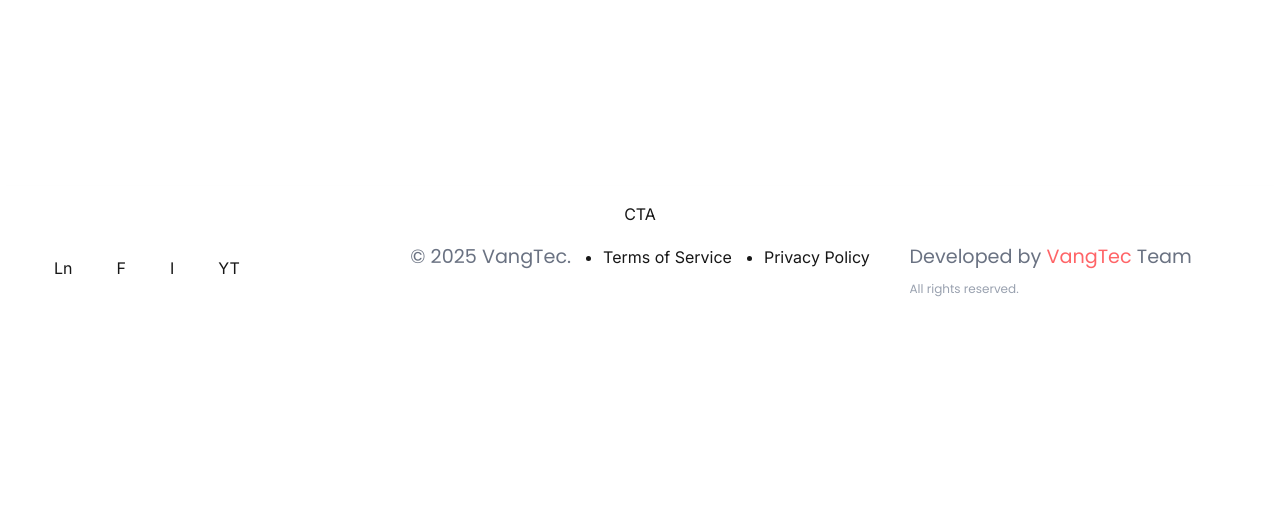
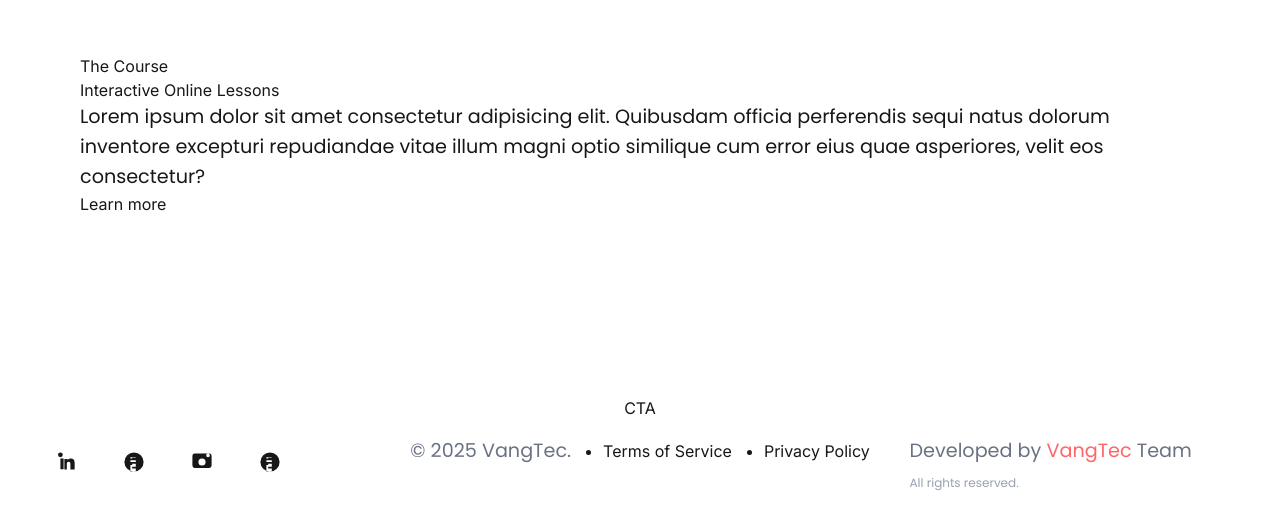
Before and after one commit to 4ctechnologies/4cTec-site, a Next.js app: page / in a window 1280 px wide. Shown: the part 1774-2302 px from the top of the page. Before the commit the page ends 2108 px from the top, so only its background shows below. Built offline with nearby package versions, Linux system fonts and the light colour scheme.

Commit message:
added several components

```diff
--- a/app/page.tsx
+++ b/app/page.tsx
@@ -20,7 +20,7 @@ export default function Home() {
                 </button>
               </Link>
               <Link href={"/about"}>
-                <button className='bg-secondary text-white px-4 py-2 rounded-lg hover:border-primary border border-secondary transition duration-300 ease-in-out ml-4 cursor-pointer'>
+                <button className='bg-secondary text-white px-4 py-2 rounded-lg hover:border-primary border border-secondary transition duration-300 ease-in-out cursor-pointer'>
                   Learn More
                 </button>
               </Link>
@@ -38,19 +38,31 @@ export default function Home() {
               Lorem ipsum dolor, sit amet consectetur adipisicing elit. Maiores
               voluptas omnis harum eos. Maiores voluptas omnis harum eos.
             </p>
-            <div className='flex justify-center md:justify-start'>
+            <div className='flex justify-center gap-4 md:justify-start'>
               <Link href={"/about"}>
-                <button className='bg-secondary text-white px-4 py-2 rounded-lg hover:border-primary border border-secondary transition duration-300 ease-in-out ml-4 cursor-pointer'>
+                <button className='bg-secondary text-white px-4 py-2 rounded-lg hover:border-secondary hover:bg-white hover:text-secondary border border-secondary transition duration-300 ease-in-out cursor-pointer'>
                   Learn More
                 </button>
               </Link>
               <Link href={"/register"}>
-                <button className='bg-primary text-white px-4 py-2 rounded-lg hover:bg-secondary border-primary border  transition duration-300 ease-in-out cursor-pointer'>
+                <button className=' text-secondary px-4 py-2 rounded-lg hover:bg-secondary  border border-white hover:text-white hover:border-secondary  transition duration-300 ease-in-out cursor-pointer'>
                   Get Started
                 </button>
               </Link>
             </div>
           </div>
+          <div className="bg-[url('/images/hero-bg.jpg')] bg-cover bg-center bg-no-repeat rounded-lg w-full h-full text-white"></div>
+        </section>
+        <section>
+          <h3>The Course</h3>
+          <h1>Interactive Online Lessons</h1>
+          <p>
+            Lorem ipsum dolor sit amet consectetur adipisicing elit. Quibusdam
+            officia perferendis sequi natus dolorum inventore excepturi
+            repudiandae vitae illum magni optio similique cum error eius quae
+            asperiores, velit eos consectetur?
+          </p>
+          <Link href={"/about"}>Learn more</Link>
         </section>
       </main>
     </div>
--- /dev/null
+++ b/components/FeatureCard.tsx
@@ -0,0 +1,18 @@
+import Image from "next/image";
+export interface FeatureCardProps {
+  image: string;
+  description: string;
+}
+const FeatureCard = ({ image, description }: FeatureCardProps) => {
+  return (
+    <div>
+      <Image src={image} alt={`${description.slice(0, 20)}...`} />
+      <p>
+        Lorem ipsum dolor sit amet consectetur adipisicing elit. Harum doloribus
+        laborum quis dolor at, deserunt, sunt consectetur, nulla temporibus quia
+        soluta. Amet quae et eius ducimus. Minima officia quas accusamus?
+      </p>
+    </div>
+  );
+};
+export default FeatureCard;
--- /dev/null
+++ b/components/FeatureSection.tsx
@@ -0,0 +1,65 @@
+import { useState } from "react";
+import FeatureCard from "./FeatureCard";
+import { FeatureCardProps } from "./FeatureCard";
+
+const FeatureSection = ({ features }: { features: FeatureCardProps[] }) => {
+  const [selectedCard, setSelectedCard] = useState<number | null>(null);
+  // create a sliding section with 10 cards in a single line with overflown cards. with two left and right arrows to sctoll card by cards
+  // with a 2 or 3 pixel heighe scroll bar with white handle and light gray bar looks like a line
+  return (
+    <div className='flex overflow-x-auto scrollbar-thin scrollbar-thumb-gray-300 scrollbar-track-gray-100'>
+      {/* left button to move and select the next card */}
+      <button
+        className='absolute left-0 top-1/2 transform -translate-y-1/2 bg-white rounded-full p-2 shadow-md'
+        onClick={() => {
+          if (selectedCard !== null && selectedCard > 0) {
+            setSelectedCard(selectedCard - 1);
+          }
+        }}
+      >
+        <svg
+          xmlns='http://www.w3.org/2000/svg'
+          className='h-6 w-6'
+          viewBox='0 0 20 20'
+          fill='currentColor'
+          aria-hidden='true'
+        >
+          <path
+            fillRule='evenodd'
+            d='M10.293 15.293a1 1 0 01-1.414 0L4.586 10l4.293-4.293a1 1 0 011.414 1.414L7.414 10l2.879 2.879a1 1 0 010 1.414z'
+            clipRule='evenodd'
+          />
+        </svg>
+      </button>
+      {/* right button to move and select the next card */}
+      <button
+        className='absolute right-0 top-1/2 transform -translate-y-1/2 bg-white rounded-full p-2 shadow-md'
+        onClick={() => {
+          if (selectedCard !== null && selectedCard < features.length - 1) {
+            setSelectedCard(selectedCard + 1);
+          }
+        }}
+      >
+        <svg
+          xmlns='http://www.w3.org/2000/svg'
+          className='h-6 w-6'
+          viewBox='0 0 20 20'
+          fill='currentColor'
+          aria-hidden='true'
+        >
+          <path
+            fillRule='evenodd'
+            d='M9.707 4.293a1 1 0 011.414 0L15.414 10l-4.293 4.293a1 1 0 01-1.414-1.414L12.586 10l-2.879-2.879a1 1 0 010-1.414z'
+            clipRule='evenodd'
+          />
+        </svg>
+      </button>
+      {features.map((feature, index) => (
+        <div key={index} className='flex-shrink-0 w-1/5 p-2'>
+          <FeatureCard {...feature} />
+        </div>
+      ))}
+    </div>
+  );
+};
+export default FeatureSection;
--- a/components/Footer.tsx
+++ b/components/Footer.tsx
@@ -13,7 +13,20 @@ export default function Footer() {
                 target='_blank'
                 rel='noopener noreferrer'
               >
-                Ln
+                {/* svg for LinkedIn */}
+                <svg
+                  xmlns='http://www.w3.org/2000/svg'
+                  className='h-6 w-6'
+                  viewBox='0 0 20 20'
+                  fill='currentColor'
+                  aria-hidden='true'
+                >
+                  <path
+                    fillRule='evenodd'
+                    d='M16.338 16.338 H13.67 V12.16c0-.995-.017-2.274-1.387-2.274-1.399 0-1.613 1.086-1.613 2.208v4.244H8.662V7.5h2.634v1.01h.036c.366-.694 1.261-1.426 2.594-1.426 2.775 0 3.287 1.83 3.287 4.21v5.054z M5.338 6a2 2 0 11-.001-4 2 2 0 01.001 4zm-.001 10H8V7H5.337v9z'
+                    clipRule='evenodd'
+                  />
+                </svg>
               </a>
             </li>
             <li className='hover:text-primary transition duration-300 ease-in-out py-3 px-5 border-2 hover:border-primary border-background rounded-xl'>
@@ -22,7 +35,16 @@ export default function Footer() {
                 target='_blank'
                 rel='noopener noreferrer'
               >
-                F
+                {/* svg for Facebook */}
+                <svg
+                  xmlns='http://www.w3.org/2000/svg'
+                  className='h-6 w-6'
+                  viewBox='0 0 20 20'
+                  fill='currentColor'
+                  aria-hidden='true'
+                >
+                  <path d='M10 2a8 8 0 100 16 8 8 0 000-16zm1.5 4.5h-3v1.5h3V7h-3v1.5h3V10h-3v1.5h3V14h-3v1.5h3V18h-4.5V14H7v-1.5h1.5V10H7V8.5h1.5V7H7V6h4.5z' />
+                </svg>
               </a>
             </li>
             <li className='hover:text-primary transition duration-300 ease-in-out py-3 px-5 border-2 hover:border-primary border-background rounded-xl'>
@@ -31,7 +53,20 @@ export default function Footer() {
                 target='_blank'
                 rel='noopener noreferrer'
               >
-                I
+                {/* svg for Instagram */}
+                <svg
+                  xmlns='http://www.w3.org/2000/svg'
+                  className='h-6 w-6'
+                  viewBox='0 0 20 20'
+                  fill='currentColor'
+                  aria-hidden='true'
+                >
+                  <path
+                    fillRule='evenodd'
+                    d='M18 13V5a2 2 0 00-2-2H4a2 2 0 00-2 2v8a2 2 0 002 2h12a2 2 0 002-2zm-1.5-8.5a1.5 1.5 0 11-3.001-.001A1.5 1.5 0 0116.5 4.5zM10 7a3 3 0 100 6 3 3 0 000-6z'
+                    clipRule='evenodd'
+                  />
+                </svg>
               </a>
             </li>
             <li className='hover:text-primary transition duration-300 ease-in-out py-3 px-5 border-2 hover:border-primary border-background rounded-xl'>
@@ -40,7 +75,16 @@ export default function Footer() {
                 target='_blank'
                 rel='noopener noreferrer'
               >
-                YT
+                {/* svg for YouTube */}
+                <svg
+                  xmlns='http://www.w3.org/2000/svg'
+                  className='h-6 w-6'
+                  viewBox='0 0 20 20'
+                  fill='currentColor'
+                  aria-hidden='true'
+                >
+                  <path d='M10 2a8 8 0 100 16 8 8 0 000-16zm1.5 4.5h-3v1.5h3V7h-3v1.5h3V10h-3v1.5h3V14h-3v1.5h3V18h-4.5V14H7v-1.5h1.5V10H7V8.5h1.5V7H7V6h4.5z' />
+                </svg>
               </a>
             </li>
           </ul>
```
Also changed, not shown: components/TestimonialCard.tsx (added, +30 -0 lines).
